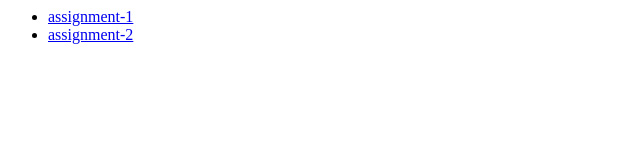
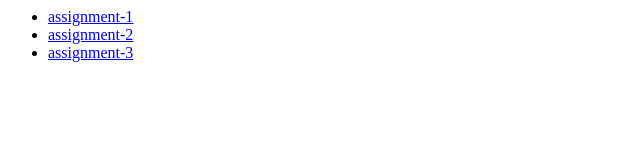
Before and after one commit to thopaw/coursera-spa-assigments, a plain HTML site: page index.html in a window 1280 px wide. Shown: the whole page, without its empty margins (0-640 px from the left). Drawn offline with Linux system fonts and the light colour scheme.

Commit message:
solution for #3

```diff
--- a/index.html
+++ b/index.html
@@ -6,6 +6,7 @@
     <ul>
       <li><a href="assignment-1/">assignment-1</a></li>
       <li><a href="assignment-2/">assignment-2</a></li>
+      <li><a href="assignment-3/">assignment-3</a></li>
     </ul>
   </body>
 </html>
```
